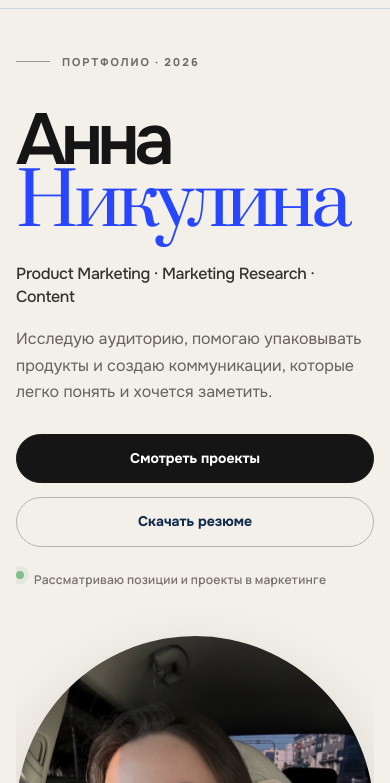
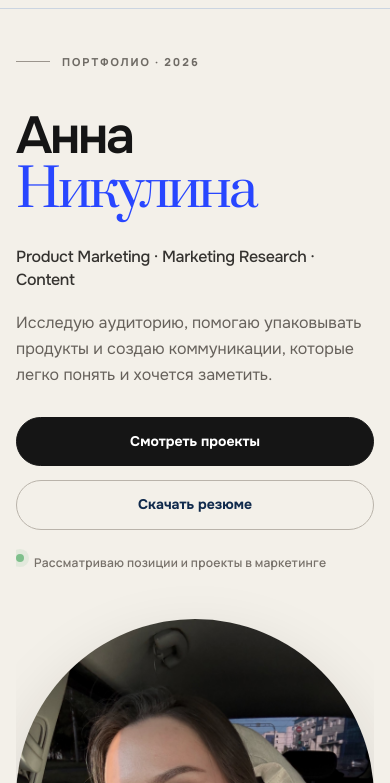
Before and after one commit to nikulina1606-beep/portfolio, a plain HTML site: page index.html in a window 390 px wide. Shown: the part 61-844 px from the top of the page. Drawn offline with Linux system fonts and the light colour scheme.

Commit message:
Update styles.css

```diff
--- a/styles.css
+++ b/styles.css
@@ -870,3 +870,41 @@ dialog[open]{animation:dialogIn .24s ease both}
     overflow-x:hidden;
   }
 }
+@media(max-width:520px){
+
+  html, body {
+    overflow-x: hidden;
+    width: 100%;
+  }
+
+  .hero,
+  .about {
+    width: calc(100% - 32px);
+    max-width: 100%;
+    overflow: hidden;
+  }
+
+  .hero h1 {
+    width: 100%;
+    max-width: 100%;
+    font-size: 52px;
+    line-height: 0.95;
+    letter-spacing: -0.045em;
+    overflow-wrap: break-word;
+    word-break: normal;
+  }
+
+  .hero h1 span,
+  .hero h1 .hero-first-name,
+  .hero h1 .hero-last-name {
+    display: block;
+    max-width: 100%;
+  }
+
+  .hero-lead,
+  .about-text {
+    max-width: 100%;
+    width: 100%;
+    overflow-wrap: break-word;
+  }
+}
```
